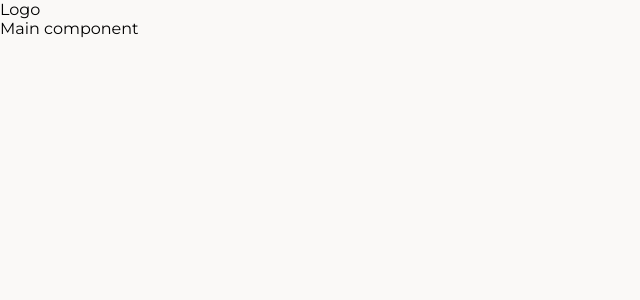
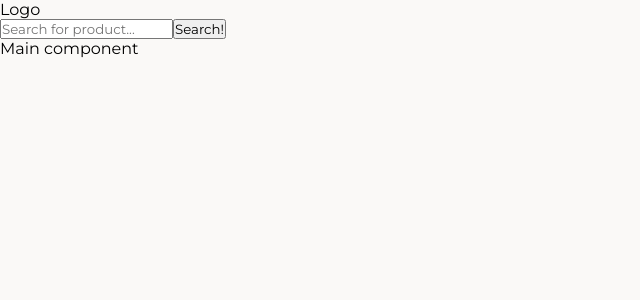
Before and after one commit to manovDev/Grizzly-Savage-Softuni, a React (Create React App) app in the folder client/: page / in a window 1280 px wide. Shown: the top 300 px of the page, without its empty margins (0-640 px from the left). Built offline with nearby package versions, Linux system fonts and the light colour scheme.

Commit message:
Create SearchProduct component
#7

```diff
--- a/client/src/components/shared/Header/Header.js
+++ b/client/src/components/shared/Header/Header.js
@@ -1,3 +1,4 @@
+import SearchProducts from './SearchProducts';
 import './Header.scss';
 
 function Header() {
@@ -6,7 +7,7 @@ function Header() {
             <div className="header-logo">
                 Logo
             </div>
-
+            <SearchProducts />
         </header>
     );
 }
--- /dev/null
+++ b/client/src/components/shared/Header/SearchProducts/SearchProducts.js
@@ -0,0 +1,14 @@
+import './SearchProducts.scss';
+
+function SearchProducts() {
+    return (
+        <div className="search-products">
+            <form>
+                <input type="text" name="search" placeholder="Search for product..."/>
+                <button type="button">Search!</button>
+            </form>
+        </div>
+    );
+}
+
+export default SearchProducts;
--- /dev/null
+++ b/client/src/components/shared/Header/SearchProducts/SearchProducts.scss
@@ -0,0 +1,3 @@
+.search-products {
+
+}
--- /dev/null
+++ b/client/src/components/shared/Header/SearchProducts/index.js
@@ -0,0 +1 @@
+export { default } from './SearchProducts';
```
